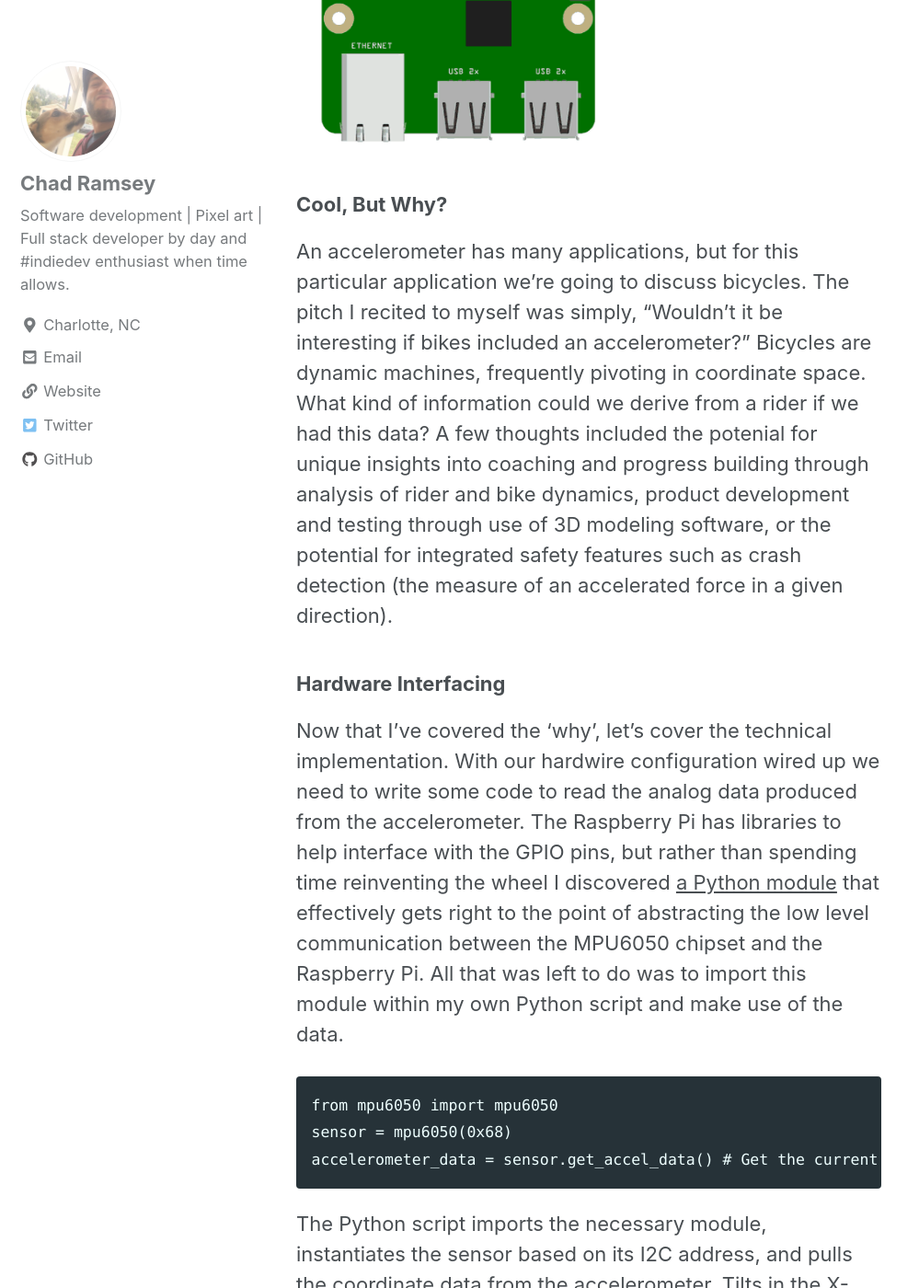
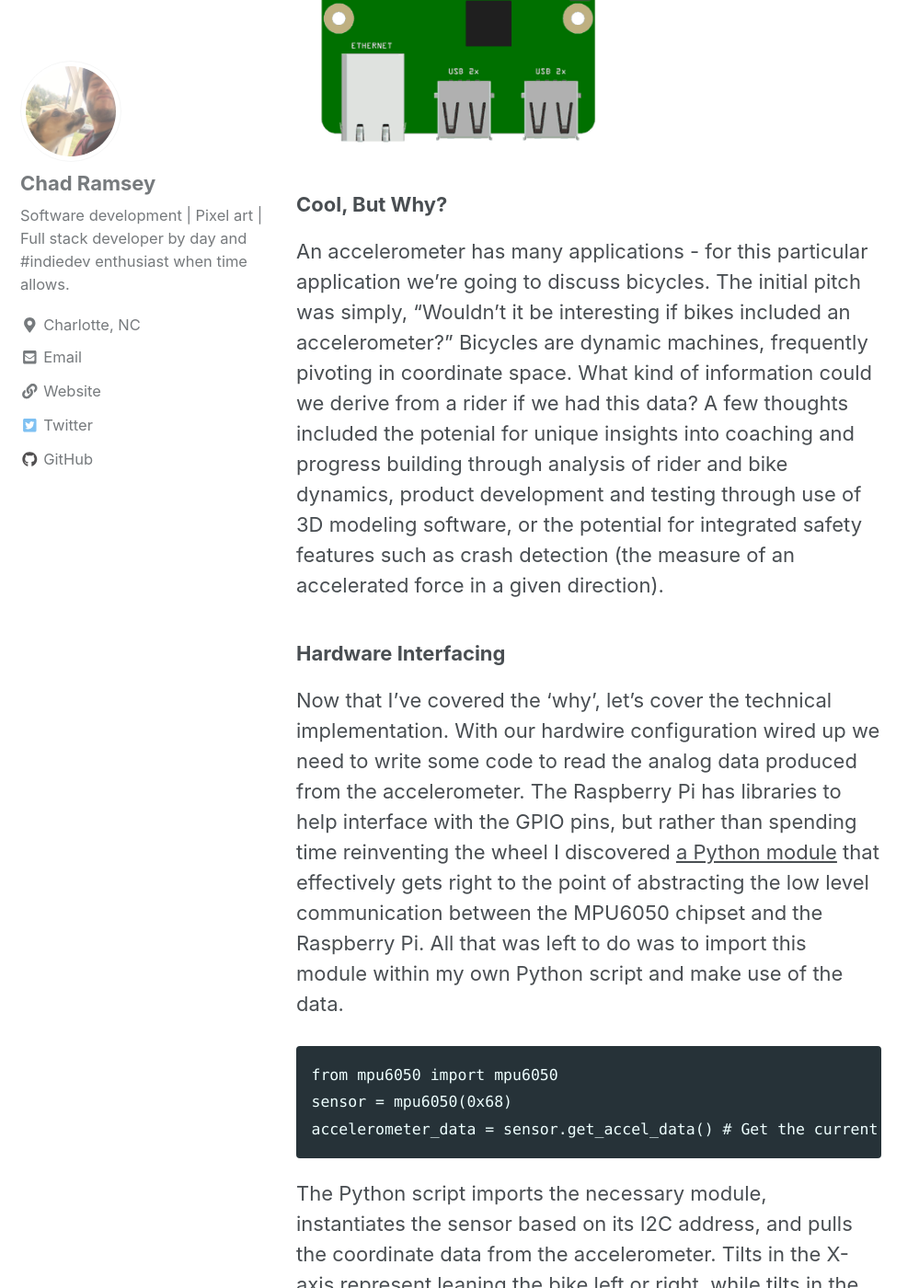
Before and after one commit to chadramsey/chadramsey.github.io, a Jekyll site: the page built from _posts/2021-02-17-accelerometer-pi.md, in a window 1280 px wide and 1400 px high, scrolled down 1676 px. Shown: the whole window at 92% size, without its empty margins (0-999 px from the left). Built offline with Jekyll 4.4.1, drawn with Linux system fonts in a browser that asks for light colours; cached includes are drawn as plain includes; nearby versions of some CDN libraries; some of the changed text lies outside the part shown.

Commit message:
Accelerometer post

````diff
--- a/_posts/2021-02-17-accelerometer-pi.md
+++ b/_posts/2021-02-17-accelerometer-pi.md
@@ -18,7 +18,7 @@
 ![](https://chadramsey.github.io/assets/images/2021/mpu6050-interface.png){: .center-image }
 
 ### Cool, But Why?
-An accelerometer has many applications, but for this particular application we're going to discuss bicycles. The pitch I recited to myself was simply, "Wouldn't it be interesting if bikes included an accelerometer?" Bicycles are dynamic machines, frequently pivoting in coordinate space. What kind of information could we derive from a rider if we had this data? A few thoughts included the potenial for unique insights into coaching and progress building through analysis of rider and bike dynamics, product development and testing through use of 3D modeling software, or the potential for integrated safety features such as crash detection (the measure of an accelerated force in a given direction).
+An accelerometer has many applications - for this particular application we're going to discuss bicycles. The initial pitch was simply, "Wouldn't it be interesting if bikes included an accelerometer?" Bicycles are dynamic machines, frequently pivoting in coordinate space. What kind of information could we derive from a rider if we had this data? A few thoughts included the potenial for unique insights into coaching and progress building through analysis of rider and bike dynamics, product development and testing through use of 3D modeling software, or the potential for integrated safety features such as crash detection (the measure of an accelerated force in a given direction).
 
 ### Hardware Interfacing
 Now that I've covered the 'why', let's cover the technical implementation. With our hardwire configuration wired up we need to write some code to read the analog data produced from the accelerometer. The Raspberry Pi has libraries to help interface with the GPIO pins, but rather than spending time reinventing the wheel I discovered [a Python module](https://github.com/m-rtijn/mpu6050) that effectively gets right to the point of abstracting the low level communication between the MPU6050 chipset and the Raspberry Pi. All that was left to do was to import this module within my own Python script and make use of the data.
@@ -29,7 +29,7 @@
 accelerometer_data = sensor.get_accel_data() # Get the current X, Y and Z coordinates from the accelerometer
 ```
 
-The Python script imports the necessary module, instantiates the sensor based on its I2C address, and pulls the coordinate data from the accelerometer. Tilts in the X-axis represent leaning the bike left or right, while tilts in the Y-axis represent an incline or decline (or a wheelie or stoppie when measured in short durations).
+The Python script imports the necessary module, instantiates the sensor based on its I2C address, and pulls the coordinate data from the accelerometer. Tilts in the X-axis represent leaning the bike left or right, while tilts in the Y-axis represent an incline or decline (or a wheelie/stoppie when measured in short durations). Once the script is running, the breadboard holding the accelerometer can be picked up and rotated to produce feedback.
 
 ![](https://chadramsey.github.io/assets/images/2021/python-accel.gif){: .center-image }
 
@@ -42,6 +42,9 @@
 
 *"Connection to the websocket server via JavaScript shows the real time data stream from Python"*
 
+### Further Implementation
+Now that the data is being accepted by the websocket server, the sky is the limit. The server can further parse the coordinate data being passed in and be analyzed to form patterns for the use cases above (and more!). This kind of shared coordinate data might also be used in game development to transform game objects in real time (let's get some wheelies up in Zwift).
+
 ### Final Thoughts
 This project was interesting to work through on a number of levels. Dusting off the Raspberry Pi to work on another hardware-based project reminded me why I've made a career of development - it's exciting to brainstorm concepts and see how far they can be taken. While it's easy to get caught up in the day-to-day tasks of development, taking the time to conceptualize the ideas rolling around in mind keeps the craft interesting.
 
````
Also changed, not shown: assets/images/2021/accel_hardware.jpg (added).
